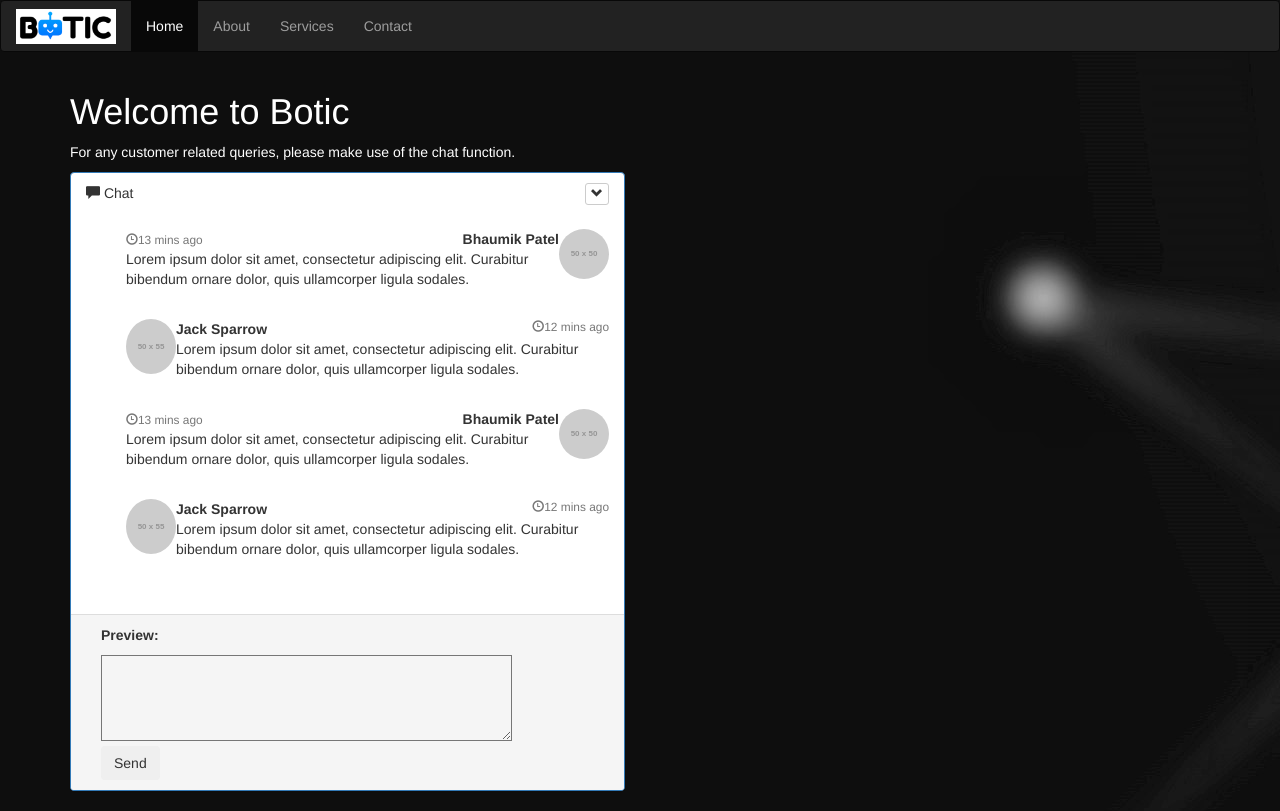
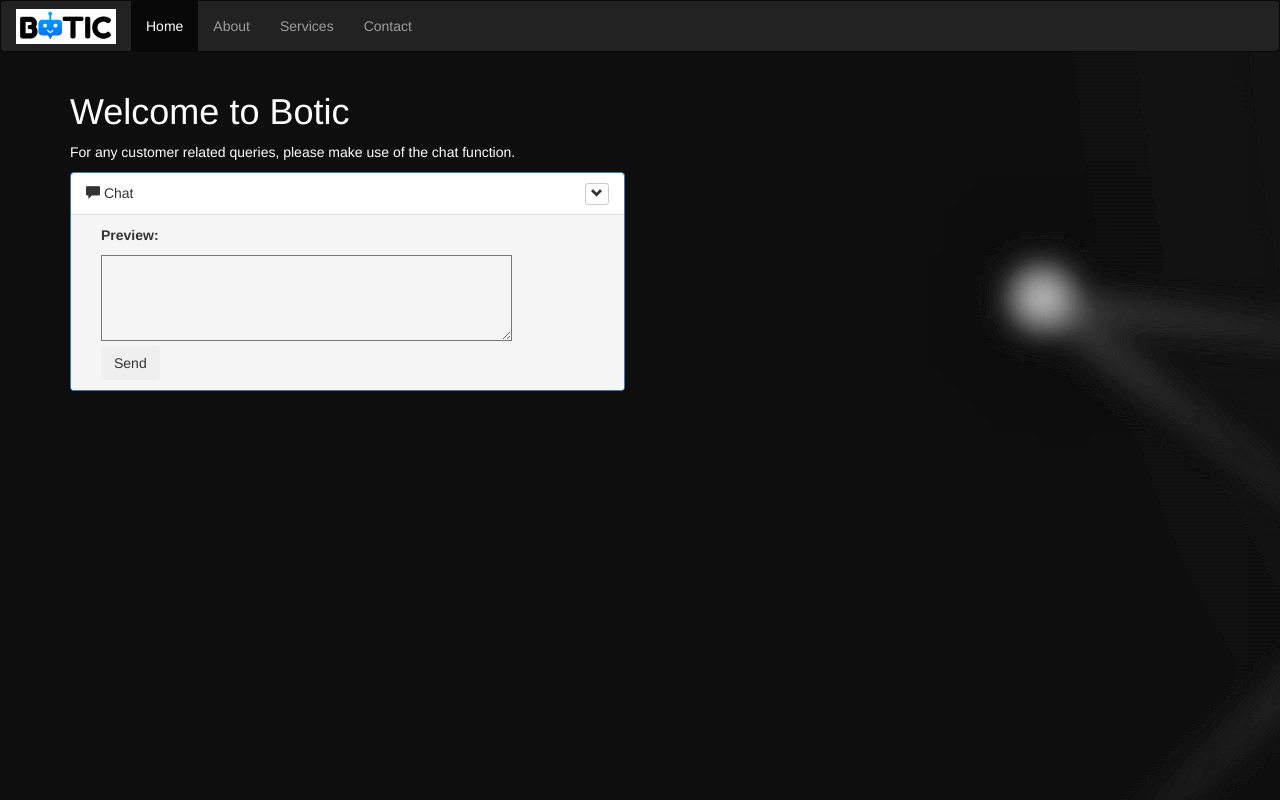
Before and after one commit to cos301-2019-se/Botic, an Angular app in the folder allisn/: page / in a window 1280 px wide. Built offline with nearby package versions, Linux system fonts and the light colour scheme; what angular-text-input-highlight would draw is missing.

Commit message:
Added some bad words and more tests

```diff
--- a/allisn/src/app/app.component.html
+++ b/allisn/src/app/app.component.html
@@ -1,7 +1,7 @@
 <div class="panel-heading">
   <app-chat-heading></app-chat-heading>
 </div>
-
+<!--
 <div class="panel-body">
   <ul class="chat" style="list-style:none;">
     <li class="left clearfix">
@@ -22,7 +22,7 @@
     <br />
   </ul>
 </div>
-
+-->
 <div class="panel-footer">
     <div class="input-group">
         <app-text-scraper></app-text-scraper>
--- a/allisn/src/app/text-scraper/text-scraper.component.ts
+++ b/allisn/src/app/text-scraper/text-scraper.component.ts
@@ -23,6 +23,10 @@ export class TextScraperComponent implements OnInit {
     "Gaunt",
     "Grenfell",
     "Mabe",
+    "Stacey",
+    "Vrede",
+    "Cameron",
+    "Tari",
     "13042352",
     "14283124",
     "15330967",
@@ -69,7 +73,7 @@ export class TextScraperComponent implements OnInit {
 
     response +='<div class="chat-body clearfix">';
     response +='<div class="header">'
-    response +='<strong class="primary-font">Jack Sparrow</strong>';
+    response +='<strong class="primary-font">You</strong>';
     response +='</div>';
     response +='<p>&nbsp;'+input+'</p>';
     response +='</div>';
```
